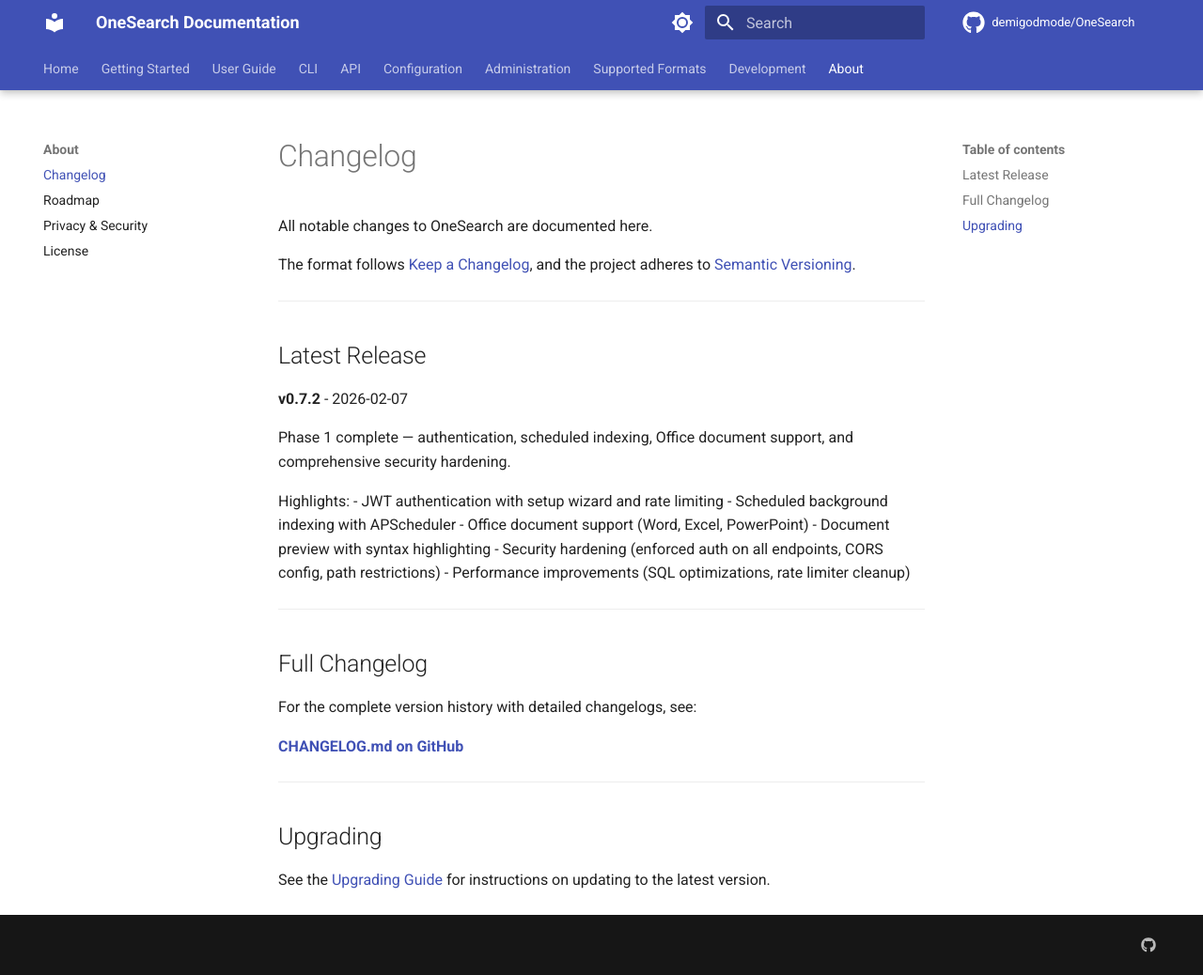
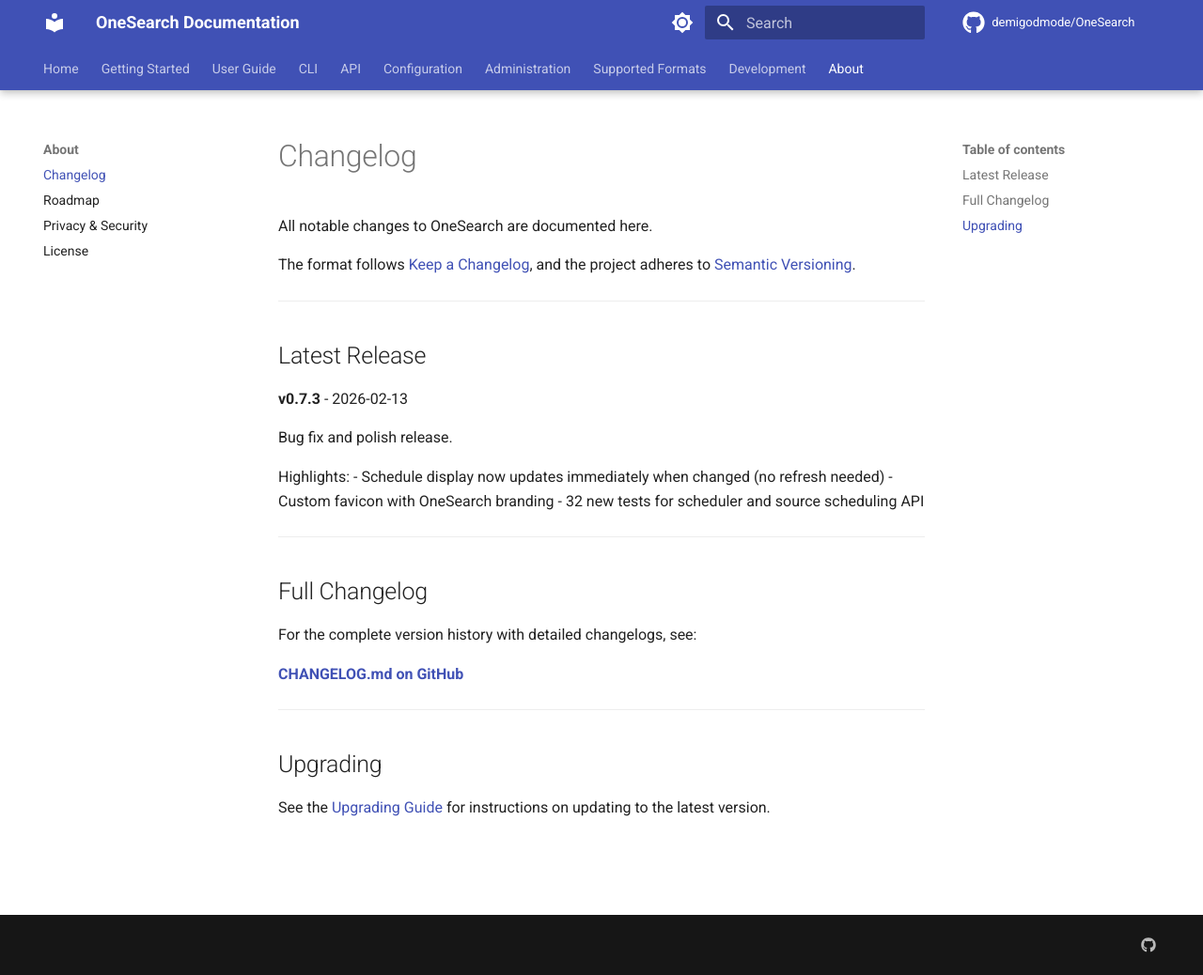
Before and after one commit to demigodmode/OneSearch, an MkDocs documentation site: the page built from docs/about/changelog.md, in a window 1280 px wide and 1038 px high. Shown: the whole window at 94% size. Built offline with MkDocs 1.6.1 and Material for MkDocs 9.7.7, drawn with Linux system fonts in a browser that asks for light colours; comment, search, counter and statistics services are not loaded; the version menu is left out.

Commit message:
Release v0.7.3
- fix: schedule display updates immediately when changed (#101)
- add: custom favicon with search icon (#103)
- add: 32 new tests for scheduler and scheduling API

```diff
--- a/docs/about/changelog.md
+++ b/docs/about/changelog.md
@@ -8,17 +8,14 @@
 
 ## Latest Release
 
-**v0.7.2** - 2026-02-07
+**v0.7.3** - 2026-02-13
 
-Phase 1 complete — authentication, scheduled indexing, Office document support, and comprehensive security hardening.
+Bug fix and polish release.
 
 Highlights:
-- JWT authentication with setup wizard and rate limiting
-- Scheduled background indexing with APScheduler
-- Office document support (Word, Excel, PowerPoint)
-- Document preview with syntax highlighting
-- Security hardening (enforced auth on all endpoints, CORS config, path restrictions)
-- Performance improvements (SQL optimizations, rate limiter cleanup)
+- Schedule display now updates immediately when changed (no refresh needed)
+- Custom favicon with OneSearch branding
+- 32 new tests for scheduler and source scheduling API
 
 ---
 
--- a/pyproject.toml
+++ b/pyproject.toml
@@ -1,6 +1,6 @@
 [project]
 name = "onesearch"
-version = "0.7.2"
+version = "0.7.3"
 description = "Self-hosted, privacy-focused search for your homelab"
 readme = "README.md"
 requires-python = ">=3.10"
```
Also changed, not shown: CHANGELOG.md (+20 -0 lines), docs/about/roadmap.md (+2 -2 lines), docs/index.md (+1 -1 lines), 3 other files.
